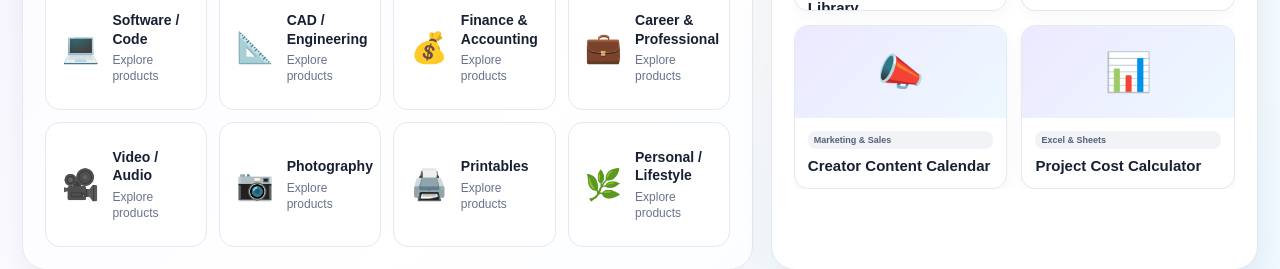
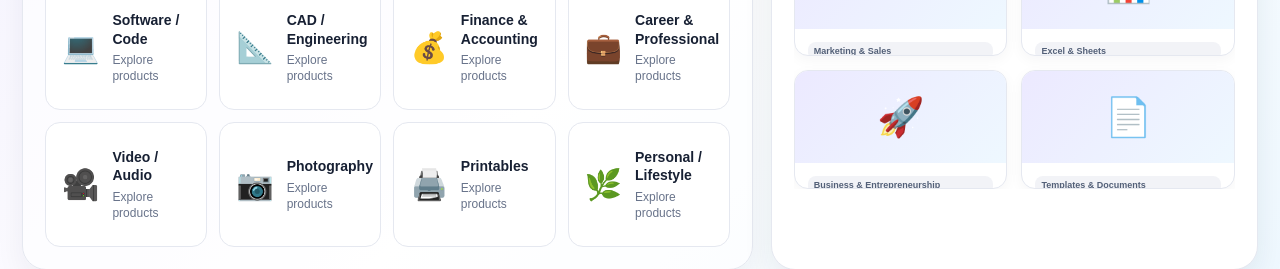
Before and after one commit to agnengineeringselectricals-crypto/diginanba, a Next.js app: page / in a window 1280 px wide. Shown: the part 504-773 px from the top of the page. Built offline with nearby package versions, Linux system fonts and the light colour scheme; no server answers; the database is empty.

Commit message:
Make homepage category and featured product rows horizontally scrollable

```diff
--- a/app/HomePageClient.tsx
+++ b/app/HomePageClient.tsx
@@ -228,14 +228,14 @@ export default function HomePageClient({ initialProducts }: Props) {
           <div className="ref-market-left">
             <h1>Find the digital tools that solve your problem.</h1>
             <div className="ref-category-panel" id="categories">
-              <div className="ref-categories">{categories.map(([icon, label]) => <button className="ref-category" key={label} onClick={() => chooseCategory(label)}><span className="ref-category-icon">{icon}</span><span><strong>{label}</strong><small>Explore products</small></span></button>)}</div>
+              <div className="ref-category-scroll" aria-label="Scroll to browse all product categories"><div className="ref-categories">{categories.map(([icon, label]) => <button className="ref-category" key={label} onClick={() => chooseCategory(label)}><span className="ref-category-icon">{icon}</span><span className="ref-category-copy"><strong>{label}</strong><small>Explore products</small></span></button>)}</div></div>
             </div>
           </div>
 
           <aside className="ref-featured-panel" aria-label="Featured digital products">
             <div className="ref-featured-head"><div></div></div>
             <div className="ref-featured-grid">
-              {products.slice(0, 6).map((product) => <article className="ref-featured-card" key={product.id}>
+              {products.map((product) => <article className="ref-featured-card" key={product.id}>
                 <Link className="ref-featured-art" href={`/products/${product.slug}?market=${market}`} aria-label={`View ${product.title}`}>
                   {categories.find(([, , dbName]) => dbName === product.category)?.[0] ?? '✦'}
                 </Link>
```
